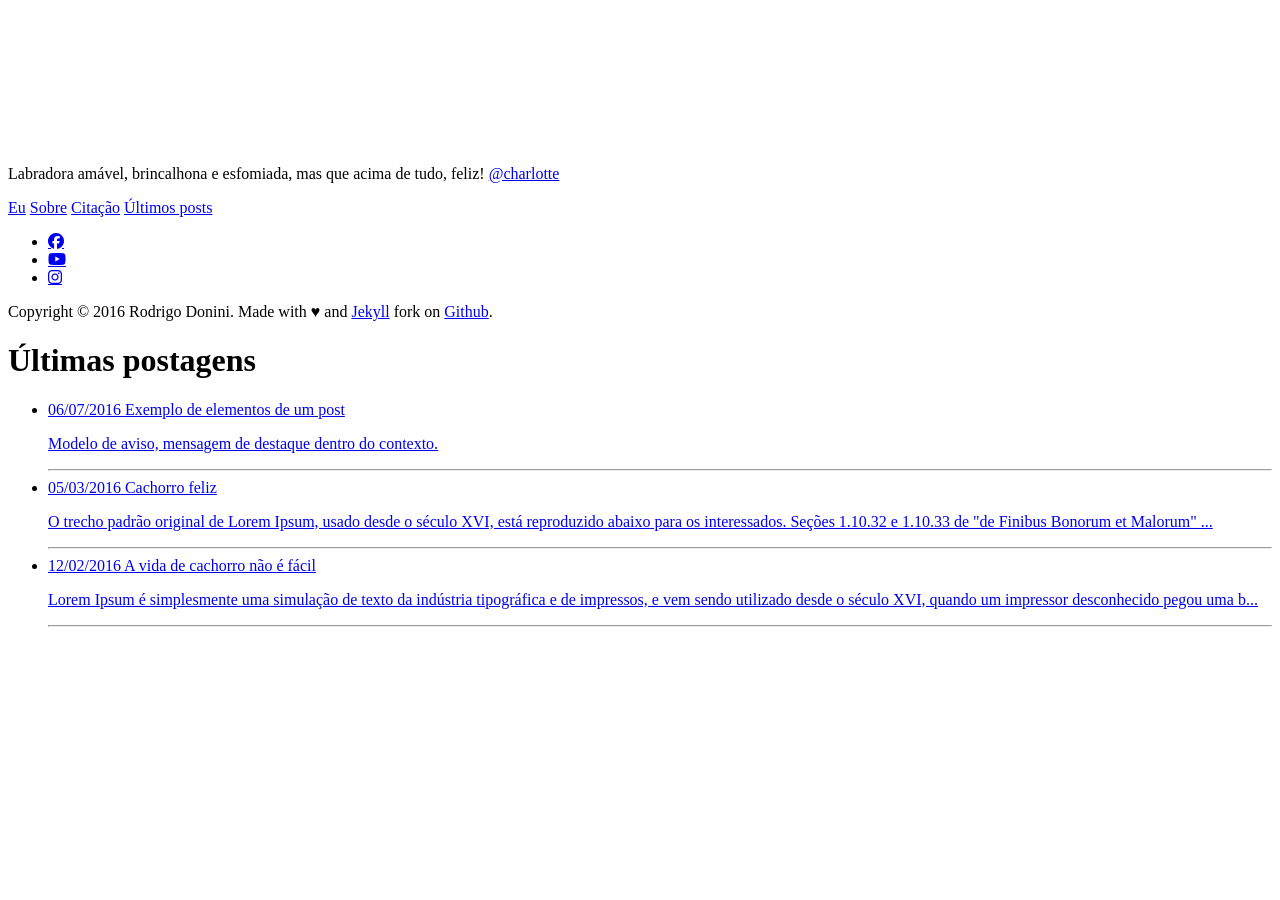
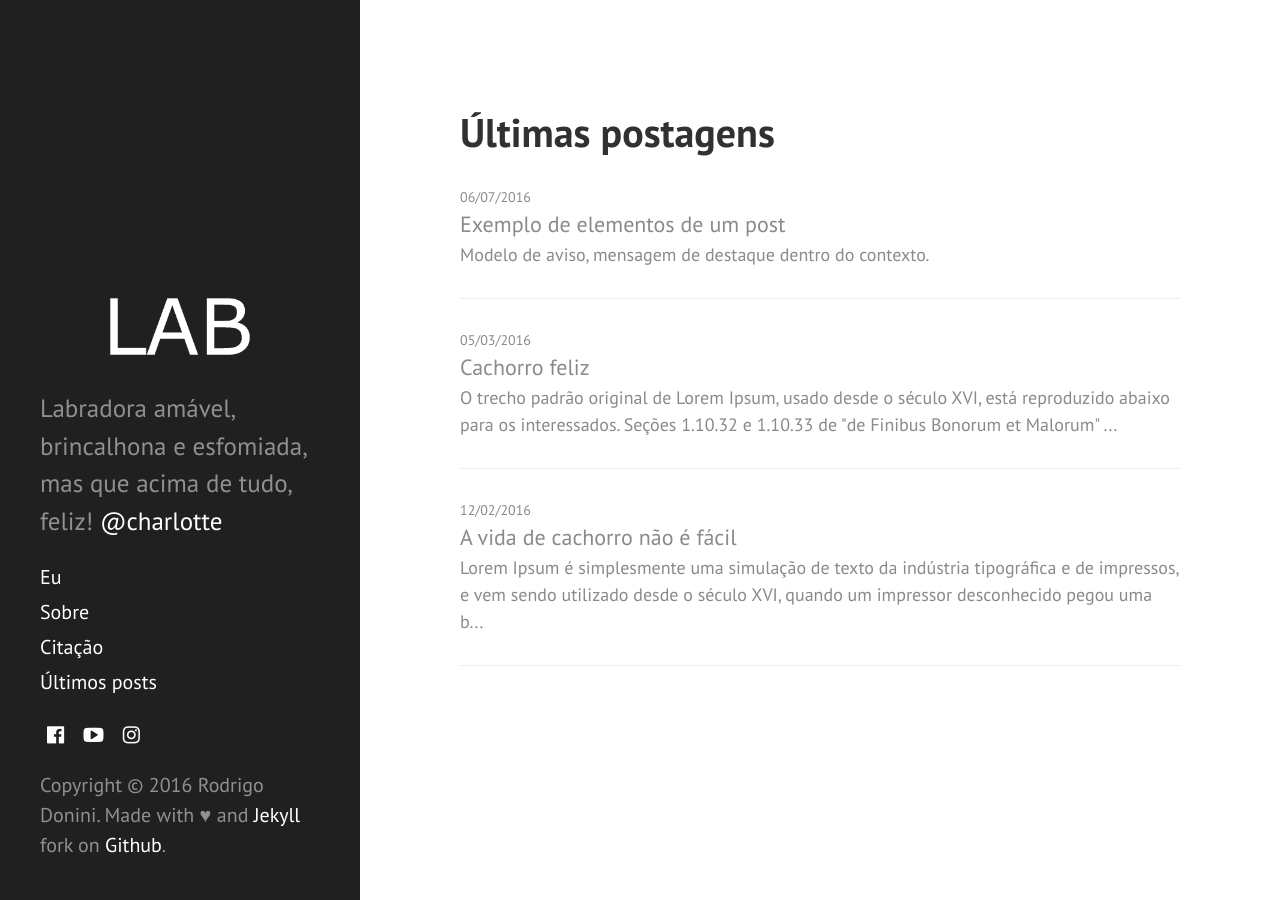
Before and after one commit to donini/labrador-jekyll-theme, a Jekyll site: the page built from blog.md, in a window 1280 px wide. Built offline with Jekyll 4.4.1, drawn with Linux system fonts in a browser that asks for light colours; nearby versions of some CDN libraries; library files that are not in the unit come from our copies.

Commit message:
Adding slash to base url.

```diff
--- a/_config.yml
+++ b/_config.yml
@@ -4,7 +4,7 @@ title: Charlotte
 email: charlotte@labradora.com
 description: > # this means to ignore newlines until "baseurl:"
   Labradora amável, brincalhona e esfomiada, mas que acima de tudo, feliz! <a href="#">@charlotte</a>
-baseurl: "labrador-jekyll-theme" # the subpath of your site, e.g. /blog
+baseurl: "/labrador-jekyll-theme" # the subpath of your site, e.g. /blog
 url:  # the base hostname & protocol for your site
 logo: "/assets/img/logo.png"
 
```
